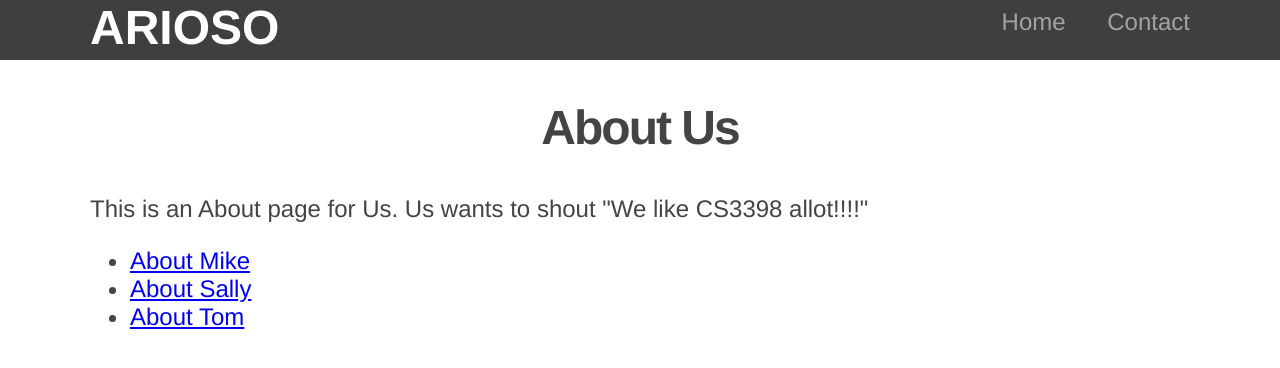
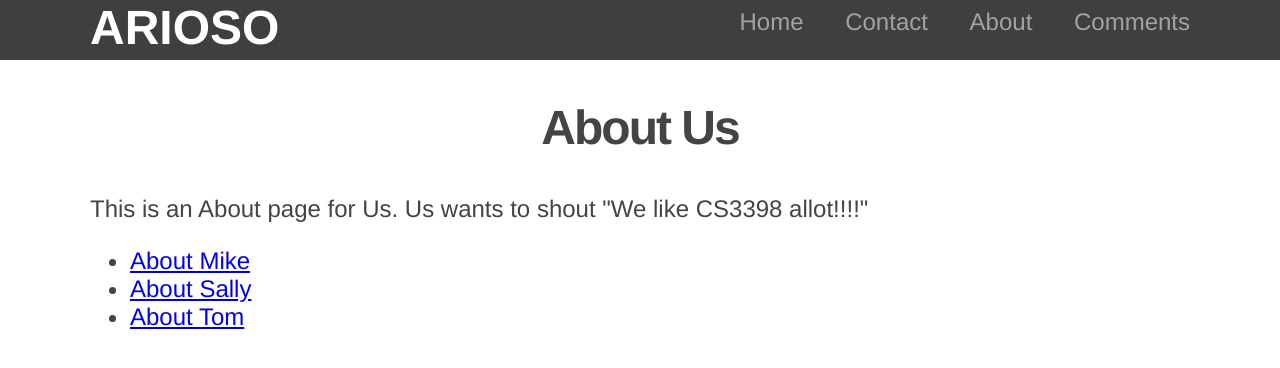
Before and after one commit to arioso-collective/arioso_music_social, a Flask app: page /about in a window 1280 px wide. Shown: the top 368 px of the page. Run offline with Flask 2, Linux system fonts and the light colour scheme.

Commit message:
SCRUM-48 Comments tab
I added a comments tab but this is only to get code running on flask this is not the final utilization.

```diff
--- a/intro_to_flask/templates/layout.html
+++ b/intro_to_flask/templates/layout.html
@@ -13,6 +13,8 @@
         <ul class="menu">
           <li><a href="{{ url_for('home') }}">Home</a></li>
           <li><a href="{{ url_for('contact') }}">Contact</a></li>
+          <li><a href="{{ url_for('about') }}">About</a></li>
+          <li><a href="{{ url_for('contact') }}">Comments</a></li>
 
         </ul>
       </nav>
```
